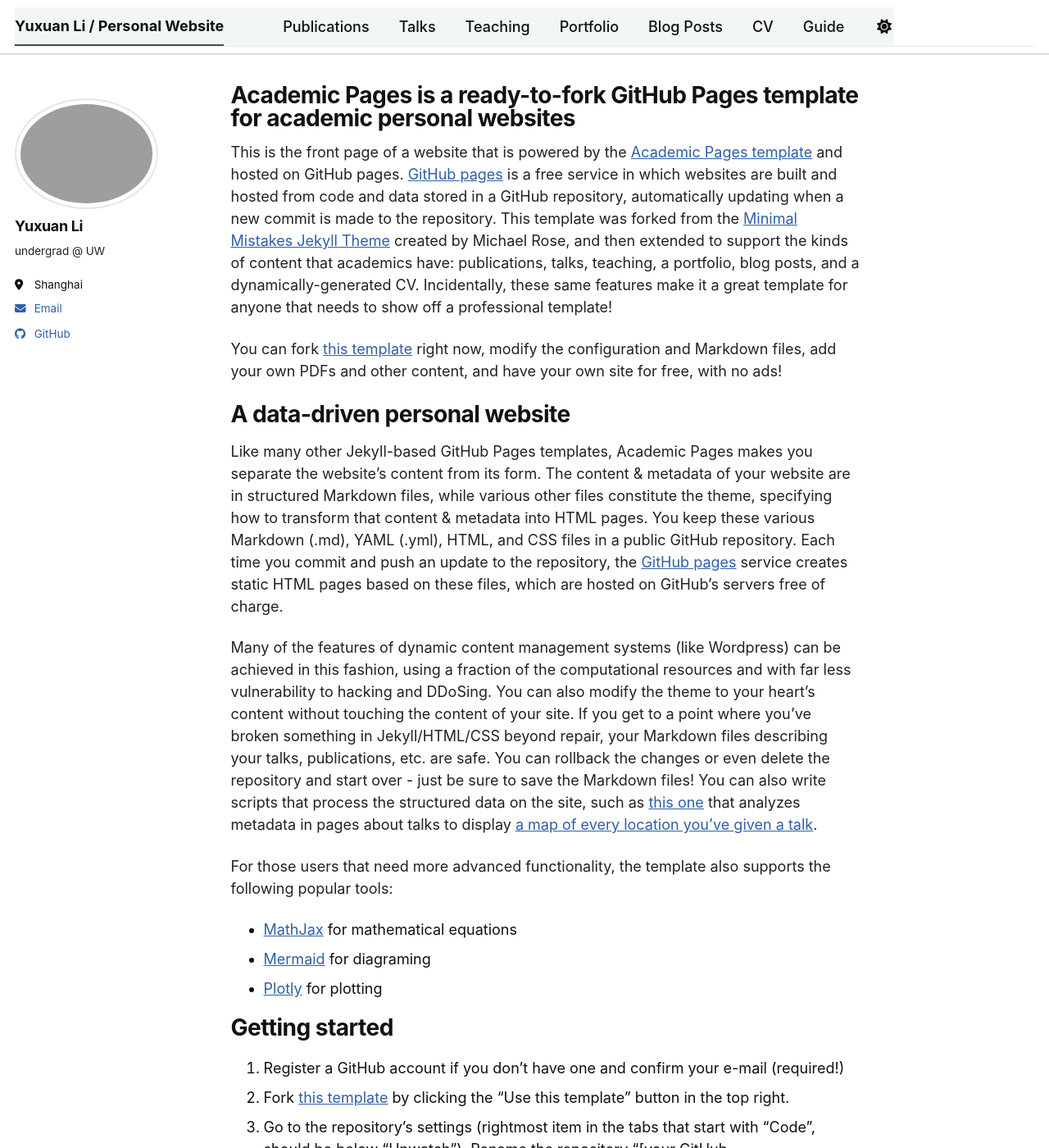
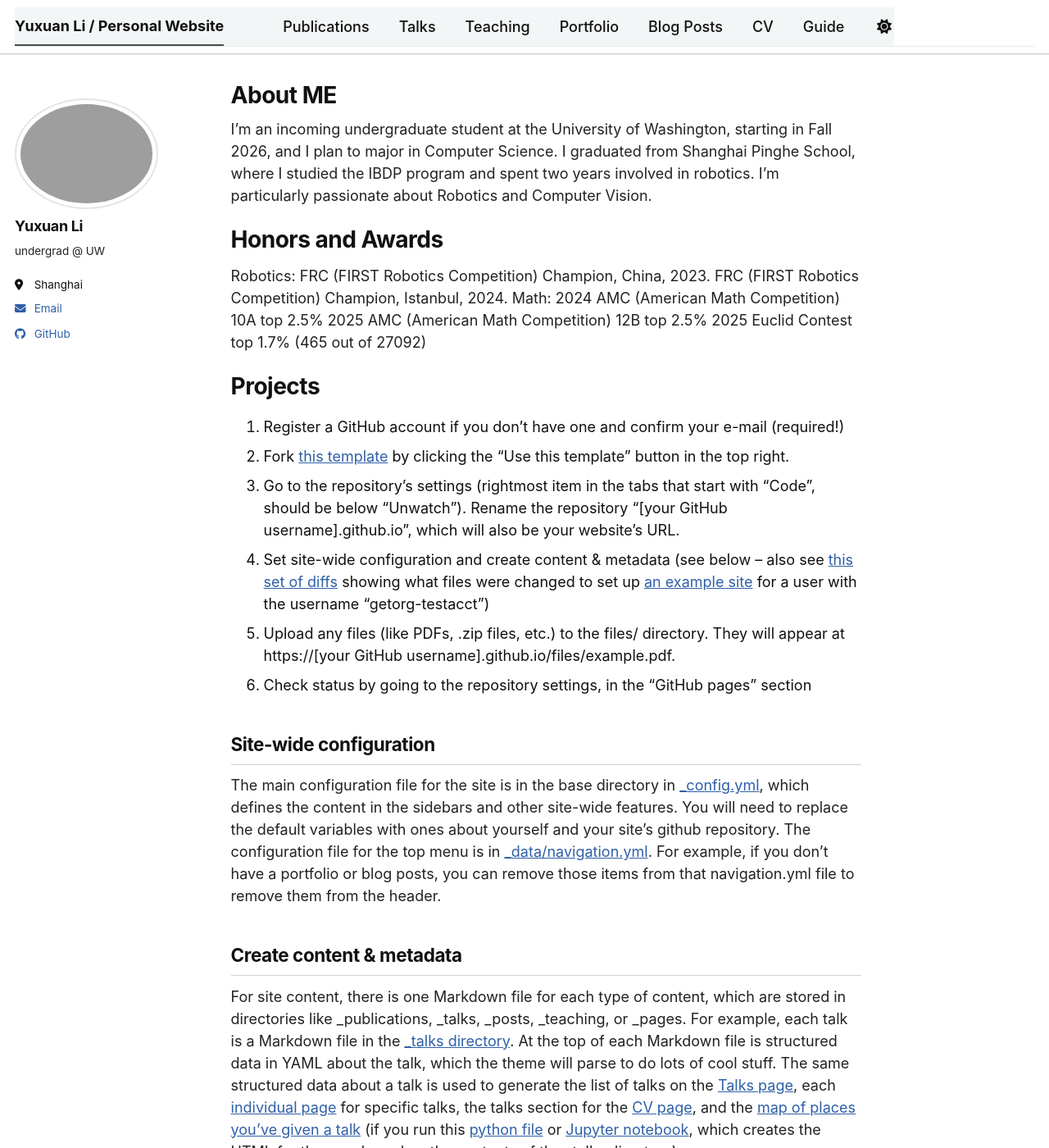
Before and after one commit to H1234L1/H1234L1.github.io, a Jekyll site: the page built from _pages/about.md, in a window 1280 px wide and 1400 px high. Shown: the whole window at 82% size. Built offline with Jekyll 4.4.1, drawn with Linux system fonts in a browser that asks for light colours; a script bundle is joined from its source files by our own code; library files that are not in the unit come from our copies.

Commit message:
Update about.md

```diff
--- a/_pages/about.md
+++ b/_pages/about.md
@@ -1,28 +1,25 @@
 ---
 permalink: /
-title: "Academic Pages is a ready-to-fork GitHub Pages template for academic personal websites"
+title: "About ME"
 author_profile: true
 redirect_from:
   - /about/
   - /about.html
 ---
 
-This is the front page of a website that is powered by the [Academic Pages template](https://github.com/academicpages/academicpages.github.io) and hosted on GitHub pages. [GitHub pages](https://pages.github.com) is a free service in which websites are built and hosted from code and data stored in a GitHub repository, automatically updating when a new commit is made to the repository. This template was forked from the [Minimal Mistakes Jekyll Theme](https://mmistakes.github.io/minimal-mistakes/) created by Michael Rose, and then extended to support the kinds of content that academics have: publications, talks, teaching, a portfolio, blog posts, and a dynamically-generated CV. Incidentally, these same features make it a great template for anyone that needs to show off a professional template!
+I’m an incoming undergraduate student at the University of Washington, starting in Fall 2026, and I plan to major in Computer Science. I graduated from Shanghai Pinghe School, where I studied the IBDP program and spent two years involved in robotics. I’m particularly passionate about Robotics and Computer Vision.
 
- You can fork [this template](https://github.com/academicpages/academicpages.github.io) right now, modify the configuration and Markdown files, add your own PDFs and other content, and have your own site for free, with no ads!
+Honors and Awards
+======
+Robotics:
+FRC (FIRST Robotics Competition) Champion, China, 2023.
+FRC (FIRST Robotics Competition) Champion, Istanbul, 2024.
+Math:
+2024 AMC (American Math Competition) 10A top 2.5%
+2025 AMC (American Math Competition) 12B top 2.5%
+2025 Euclid Contest top 1.7% (465 out of 27092)
 
-A data-driven personal website
-======
-Like many other Jekyll-based GitHub Pages templates, Academic Pages makes you separate the website's content from its form. The content & metadata of your website are in structured Markdown files, while various other files constitute the theme, specifying how to transform that content & metadata into HTML pages. You keep these various Markdown (.md), YAML (.yml), HTML, and CSS files in a public GitHub repository. Each time you commit and push an update to the repository, the [GitHub pages](https://pages.github.com/) service creates static HTML pages based on these files, which are hosted on GitHub's servers free of charge.
-
-Many of the features of dynamic content management systems (like Wordpress) can be achieved in this fashion, using a fraction of the computational resources and with far less vulnerability to hacking and DDoSing. You can also modify the theme to your heart's content without touching the content of your site. If you get to a point where you've broken something in Jekyll/HTML/CSS beyond repair, your Markdown files describing your talks, publications, etc. are safe. You can rollback the changes or even delete the repository and start over - just be sure to save the Markdown files! You can also write scripts that process the structured data on the site, such as [this one](https://github.com/academicpages/academicpages.github.io/blob/master/talkmap.ipynb) that analyzes metadata in pages about talks to display [a map of every location you've given a talk](https://academicpages.github.io/talkmap.html).
-
-For those users that need more advanced functionality, the template also supports the following popular tools:
-- [MathJax](https://www.mathjax.org/) for mathematical equations
-- [Mermaid](https://mermaid.js.org/) for diagraming
-- [Plotly](https://plotly.com/javascript/) for plotting
-
-Getting started
+Projects
 ======
 1. Register a GitHub account if you don't have one and confirm your e-mail (required!)
 1. Fork [this template](https://github.com/academicpages/academicpages.github.io) by clicking the "Use this template" button in the top right.
```
